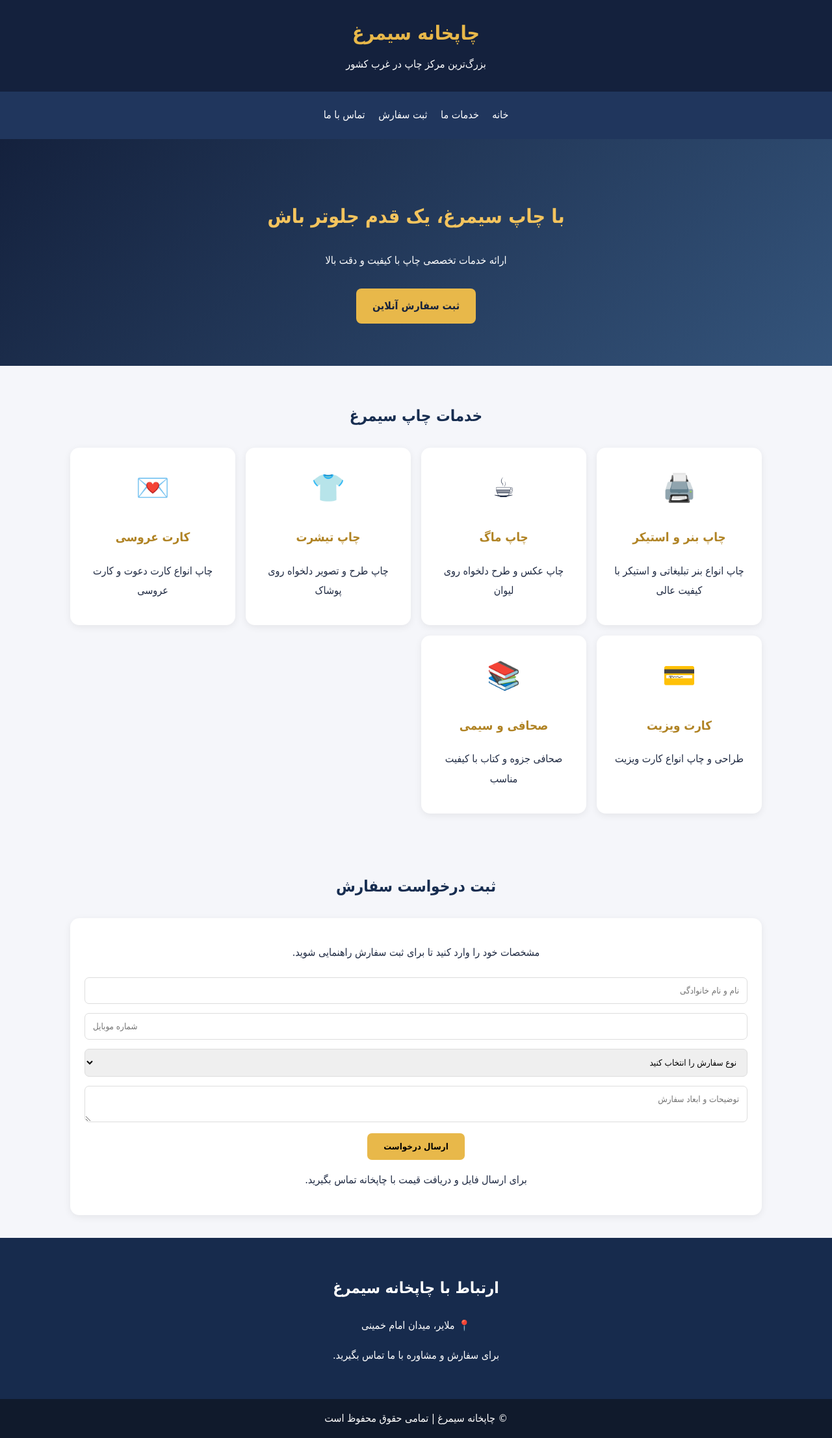
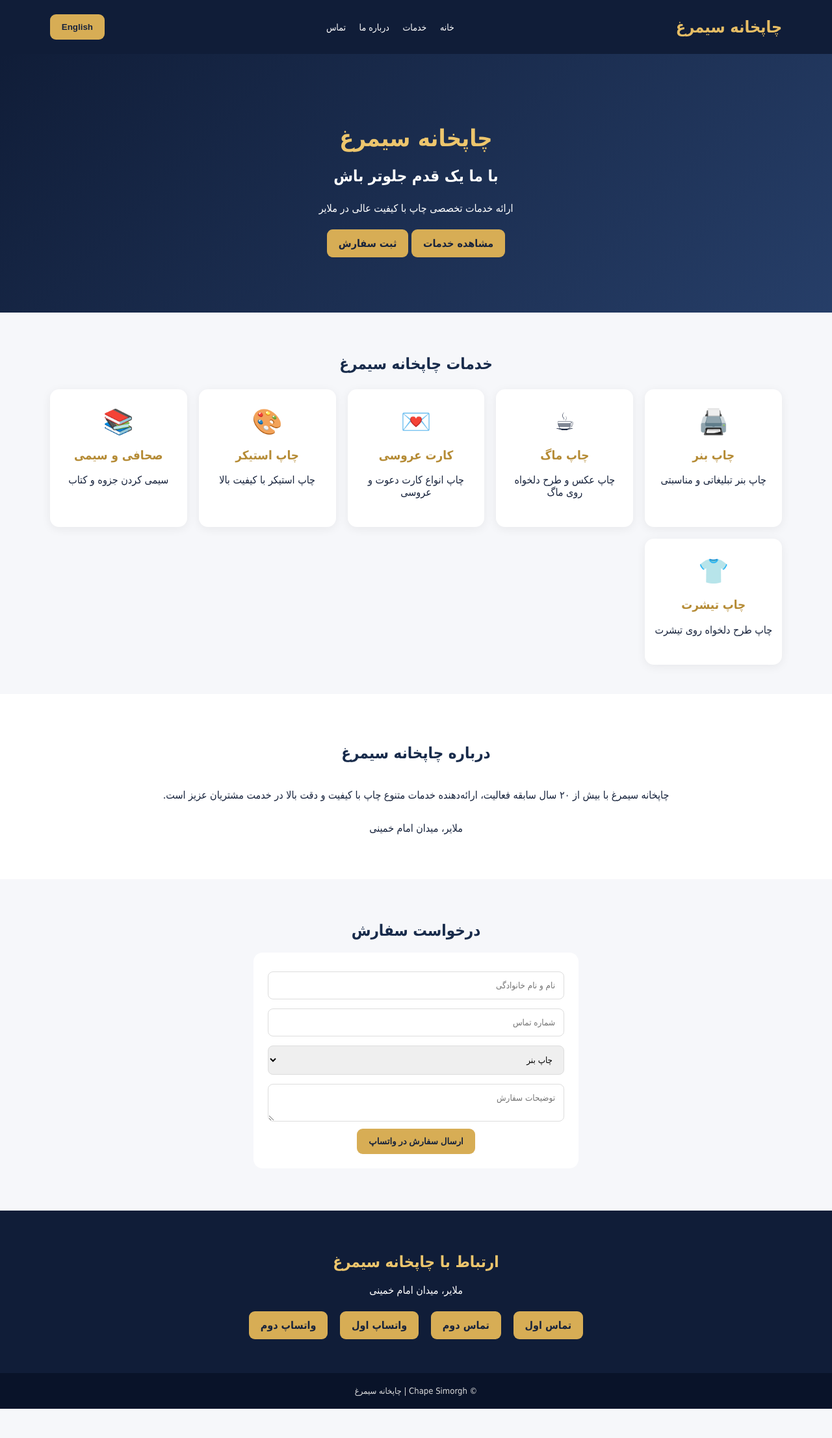
Before and after one commit to simorghprint/simorghprint.github.io, a plain HTML site: page index.html in a window 1280 px wide. Shown: the whole page at 65% size. After the commit the page ends 2168 px from the top, so only its background shows below. Drawn offline with Linux system fonts and the light colour scheme.

Commit message:
Update index.html

```diff
--- a/index.html
+++ b/index.html
@@ -3,85 +3,153 @@
 <html lang="fa" dir="rtl">
 <head>
 <meta charset="UTF-8">
-<meta name="viewport" content="width=device-width, initial-scale=1.0">
-<title>چاپخانه سیمرغ | خدمات تخصصی چاپ</title>
+<meta name="viewport" content="width=device-width, initial-scale=1">
+<title>چاپخانه سیمرغ | Chape Simorgh</title>
+<meta name="description" content="چاپخانه سیمرغ ملایر، چاپ بنر، ماگ، استیکر، کارت عروسی و خدمات چاپ با کیفیت">
+<meta name="keywords" content="چاپخانه سیمرغ, چاپ ملایر, Chape Simorgh, Simorgh Print, چاپ بنر">
 <style>
 *{box-sizing:border-box}
-body{margin:0;font-family:Tahoma,Arial;background:#f5f6fa;color:#202b43;line-height:1.9}
-header{background:#14213d;color:white;padding:22px 15px;text-align:center}
-header h1{color:#e8b84a;margin:0;font-size:30px}
-header p{margin:5px 0}
-nav{background:#20365d;padding:13px;text-align:center}
-nav a{color:white;text-decoration:none;margin:8px;display:inline-block}
-.hero{padding:65px 20px;text-align:center;background:linear-gradient(135deg,#14213d,#34547b);color:white}
-.hero h2{font-size:30px;color:#f4c45e}
-.btn{display:inline-block;background:#e8b84a;color:#17233c;padding:12px 25px;border-radius:8px;text-decoration:none;font-weight:bold;margin-top:12px}
-section{padding:35px 18px;max-width:1100px;margin:auto}
-h2.title{text-align:center;color:#172d50;margin-bottom:25px}
-.services{display:grid;grid-template-columns:repeat(auto-fit,minmax(220px,1fr));gap:16px}
-.card{background:white;padding:22px;border-radius:14px;text-align:center;box-shadow:0 3px 12px #00000012}
-.card .emoji{font-size:42px}
-.card h3{color:#b08324}
-.contact{background:#172b4d;color:white;text-align:center;padding:35px 15px}
-footer{background:#101a2c;color:white;text-align:center;padding:15px}
-input,select,textarea{width:100%;padding:12px;margin:7px 0;border:1px solid #ddd;border-radius:7px;font-family:inherit}
-button{background:#e8b84a;border:0;padding:13px 25px;border-radius:7px;font-family:inherit;font-weight:bold;cursor:pointer}
+body{margin:0;font-family:Tahoma,Arial,sans-serif;background:#f6f7fa;color:#17233c}
+header{background:#101d38;color:white;padding:22px 6%;display:flex;justify-content:space-between;align-items:center;flex-wrap:wrap;gap:15px}
+.logo{font-size:25px;font-weight:bold;color:#e6bd65}
+nav a{color:white;text-decoration:none;margin:8px;font-size:14px}
+button,.btn{border:0;border-radius:9px;padding:12px 18px;background:#d7ad55;color:#17233c;font-weight:bold;cursor:pointer;text-decoration:none;display:inline-block}
+.hero{text-align:center;padding:85px 15px;background:linear-gradient(135deg,#101d38,#263e68);color:white}
+.hero h1{font-size:36px;color:#edc66d}
+.hero p{line-height:2}
+section{padding:45px 6%;text-align:center}
+h2{color:#182b4b}
+.services{display:grid;grid-template-columns:repeat(auto-fit,minmax(190px,1fr));gap:18px;margin-top:25px}
+.service{background:white;border-radius:14px;padding:28px 15px;box-shadow:0 3px 15px #00000010}
+.service span{font-size:38px}
+.service h3{color:#b58b35}
+.about{background:white;line-height:2.2}
+.contact{background:#101d38;color:white}
+.contact h2{color:#edc66d}
+.contact a{margin:7px}
+footer{background:#091329;color:#ddd;text-align:center;padding:20px;font-size:13px}
+#english{display:none}
+input,textarea,select{width:100%;padding:13px;margin:7px 0;border:1px solid #ddd;border-radius:8px;font-family:inherit}
+form{max-width:500px;margin:20px auto;background:white;padding:22px;border-radius:14px}
 </style>
 </head>
 <body>
+
 <header>
-<h1>چاپخانه سیمرغ</h1>
-<p>بزرگ‌ترین مرکز چاپ در غرب کشور</p>
-</header>
+<div class="logo">چاپخانه سیمرغ</div>
 <nav>
 <a href="#home">خانه</a>
-<a href="#services">خدمات ما</a>
-<a href="#order">ثبت سفارش</a>
-<a href="#contact">تماس با ما</a>
+<a href="#services">خدمات</a>
+<a href="#about">درباره ما</a>
+<a href="#contact">تماس</a>
 </nav>
+<button onclick="toggleLang()">English</button>
+</header>
+
+<div id="persian">
 <div class="hero" id="home">
-<h2>با چاپ سیمرغ، یک قدم جلوتر باش</h2>
-<p>ارائه خدمات تخصصی چاپ با کیفیت و دقت بالا</p>
-<a class="btn" href="#order">ثبت سفارش آنلاین</a>
+<h1>چاپخانه سیمرغ</h1>
+<h2 style="color:white">با ما یک قدم جلوتر باش</h2>
+<p>ارائه خدمات تخصصی چاپ با کیفیت عالی در ملایر</p>
+<a class="btn" href="#services">مشاهده خدمات</a>
+<a class="btn" href="#order">ثبت سفارش</a>
 </div>
+
 <section id="services">
-<h2 class="title">خدمات چاپ سیمرغ</h2>
+<h2>خدمات چاپخانه سیمرغ</h2>
 <div class="services">
-<div class="card"><div class="emoji">🖨️</div><h3>چاپ بنر و استیکر</h3><p>چاپ انواع بنر تبلیغاتی و استیکر با کیفیت عالی</p></div>
-<div class="card"><div class="emoji">☕</div><h3>چاپ ماگ</h3><p>چاپ عکس و طرح دلخواه روی لیوان</p></div>
-<div class="card"><div class="emoji">👕</div><h3>چاپ تیشرت</h3><p>چاپ طرح و تصویر دلخواه روی پوشاک</p></div>
-<div class="card"><div class="emoji">💌</div><h3>کارت عروسی</h3><p>چاپ انواع کارت دعوت و کارت عروسی</p></div>
-<div class="card"><div class="emoji">💳</div><h3>کارت ویزیت</h3><p>طراحی و چاپ انواع کارت ویزیت</p></div>
-<div class="card"><div class="emoji">📚</div><h3>صحافی و سیمی</h3><p>صحافی جزوه و کتاب با کیفیت مناسب</p></div>
+<div class="service"><span>🖨️</span><h3>چاپ بنر</h3><p>چاپ بنر تبلیغاتی و مناسبتی</p></div>
+<div class="service"><span>☕</span><h3>چاپ ماگ</h3><p>چاپ عکس و طرح دلخواه روی ماگ</p></div>
+<div class="service"><span>💌</span><h3>کارت عروسی</h3><p>چاپ انواع کارت دعوت و عروسی</p></div>
+<div class="service"><span>🎨</span><h3>چاپ استیکر</h3><p>چاپ استیکر با کیفیت بالا</p></div>
+<div class="service"><span>📚</span><h3>صحافی و سیمی</h3><p>سیمی کردن جزوه و کتاب</p></div>
+<div class="service"><span>👕</span><h3>چاپ تیشرت</h3><p>چاپ طرح دلخواه روی تیشرت</p></div>
 </div>
 </section>
+
+<section class="about" id="about">
+<h2>درباره چاپخانه سیمرغ</h2>
+<p>چاپخانه سیمرغ با بیش از ۲۰ سال سابقه فعالیت، ارائه‌دهنده خدمات متنوع چاپ با کیفیت و دقت بالا در خدمت مشتریان عزیز است.</p>
+<p>ملایر، میدان امام خمینی</p>
+</section>
+
 <section id="order">
-<h2 class="title">ثبت درخواست سفارش</h2>
-<div class="card">
-<p>مشخصات خود را وارد کنید تا برای ثبت سفارش راهنمایی شوید.</p>
-<form action="https://formsubmit.co/" method="POST" enctype="multipart/form-data">
-<input type="text" name="نام مشتری" placeholder="نام و نام خانوادگی" required>
-<input type="tel" name="شماره تماس" placeholder="شماره موبایل" required>
-<select name="نوع سفارش" required>
-<option value="">نوع سفارش را انتخاب کنید</option>
-<option>چاپ بنر و استیکر</option>
+<h2>درخواست سفارش</h2>
+<form onsubmit="sendOrder(event)">
+<input id="name" placeholder="نام و نام خانوادگی" required>
+<input id="phone" placeholder="شماره تماس" required>
+<select id="service">
+<option>چاپ بنر</option>
 <option>چاپ ماگ</option>
+<option>کارت عروسی</option>
+<option>چاپ استیکر</option>
+<option>صحافی و سیمی</option>
 <option>چاپ تیشرت</option>
-<option>کارت عروسی</option>
-<option>کارت ویزیت</option>
-<option>صحافی و سیمی</option>
 </select>
-<textarea name="توضیحات سفارش" placeholder="توضیحات و ابعاد سفارش"></textarea>
-<button type="submit">ارسال درخواست</button>
+<textarea id="details" placeholder="توضیحات سفارش"></textarea>
+<button type="submit">ارسال سفارش در واتساپ</button>
 </form>
-<p>برای ارسال فایل و دریافت قیمت با چاپخانه تماس بگیرید.</p>
+</section>
+
+<section class="contact" id="contact">
+<h2>ارتباط با چاپخانه سیمرغ</h2>
+<p>ملایر، میدان امام خمینی</p>
+<a class="btn" href="tel:09189023896">تماس اول</a>
+<a class="btn" href="tel:09183090630">تماس دوم</a>
+<a class="btn" href="https://wa.me/989189023896">واتساپ اول</a>
+<a class="btn" href="https://wa.me/989183090630">واتساپ دوم</a>
+</section>
+</div>
+
+<div id="english">
+<div class="hero">
+<h1>Chape Simorgh</h1>
+<h2 style="color:white">One Step Ahead With Us</h2>
+<p>Professional Printing Services in Malayer, Iran</p>
+<a class="btn" href="#englishServices">Our Services</a>
+</div>
+<section id="englishServices">
+<h2>Our Services</h2>
+<div class="services">
+<div class="service"><span>🖨️</span><h3>Banner Printing</h3></div>
+<div class="service"><span>☕</span><h3>Custom Mug Printing</h3></div>
+<div class="service"><span>💌</span><h3>Wedding Invitations</h3></div>
+<div class="service"><span>🎨</span><h3>Sticker Printing</h3></div>
+<div class="service"><span>📚</span><h3>Binding Services</h3></div>
+<div class="service"><span>👕</span><h3>T-shirt Printing</h3></div>
 </div>
 </section>
-<div class="contact" id="contact">
-<h2>ارتباط با چاپخانه سیمرغ</h2>
-<p>📍 ملایر، میدان امام خمینی</p>
-<p>برای سفارش و مشاوره با ما تماس بگیرید.</p>
+<section class="about">
+<h2>About Us</h2>
+<p>Chape Simorgh has over 20 years of experience in professional printing services.</p>
+<p>Imam Khomeini Square, Malayer, Iran</p>
+</section>
+<section class="contact">
+<h2>Contact Us</h2>
+<a class="btn" href="tel:09189023896">Call Us 1</a>
+<a class="btn" href="tel:09183090630">Call Us 2</a>
+<a class="btn" href="https://wa.me/989189023896">WhatsApp</a>
+<a class="btn" href="https://wa.me/989183090630">WhatsApp</a>
+</section>
 </div>
-<footer>© چاپخانه سیمرغ | تمامی حقوق محفوظ است</footer>
+
+<footer>© Chape Simorgh | چاپخانه سیمرغ</footer>
+
+<script>
+function toggleLang(){
+let p=document.getElementById('persian');
+let e=document.getElementById('english');
+let english=e.style.display==='none';
+e.style.display=english?'block':'none';
+p.style.display=english?'none':'block';
+document.documentElement.lang=english?'en':'fa';
+document.documentElement.dir=english?'ltr':'rtl';
+}
+function sendOrder(event){
+event.preventDefault();
+let msg="سلام، درخواست سفارش از سایت چاپخانه سیمرغ\nنام: "+document.getElementById('name').value+"\nتلفن: "+document.getElementById('phone').value+"\nخدمت: "+document.getElementById('service').value+"\nتوضیحات: "+document.getElementById('details').value;
+window.open("https://wa.me/989189023896?text="+encodeURIComponent(msg),"_blank");
+}
+</script>
 </body>
 </html>
```
